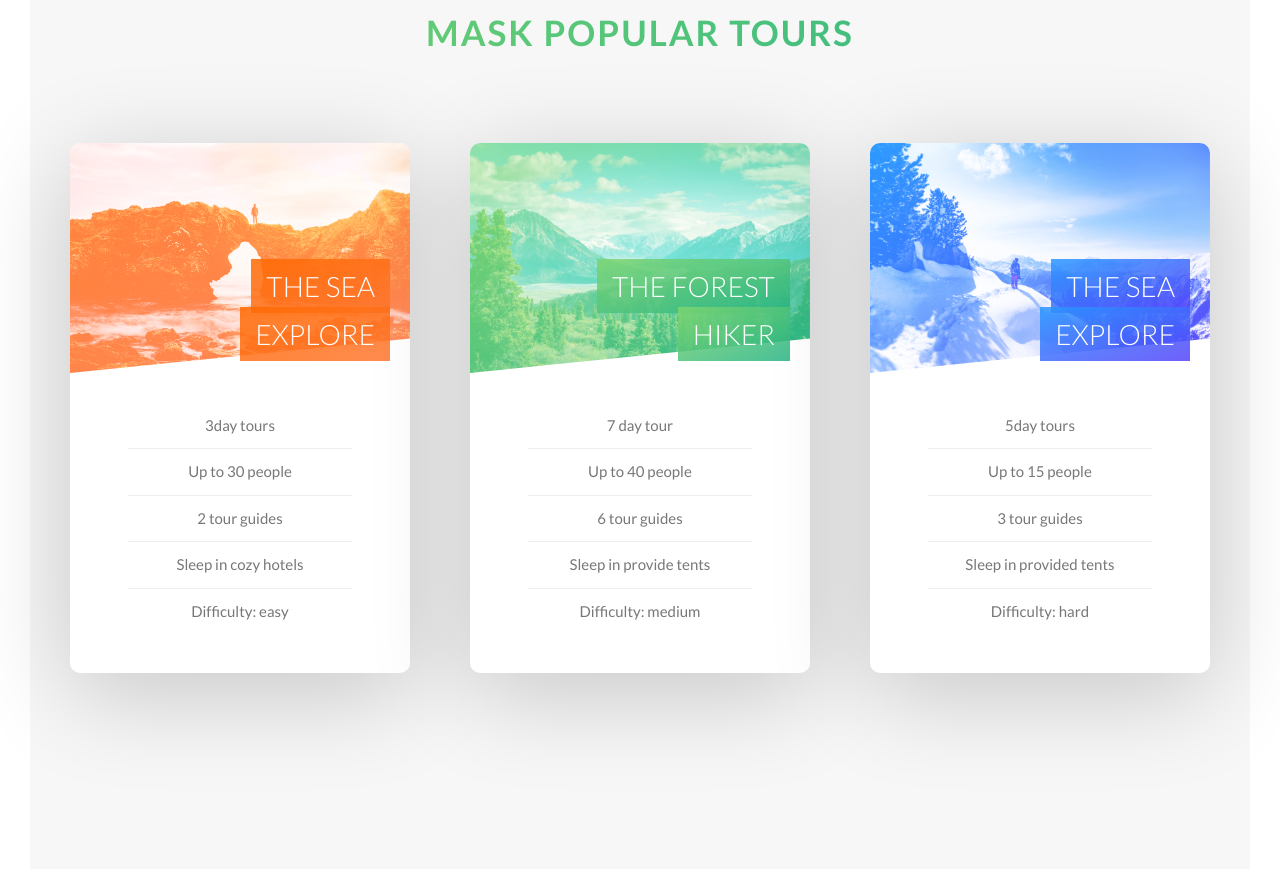
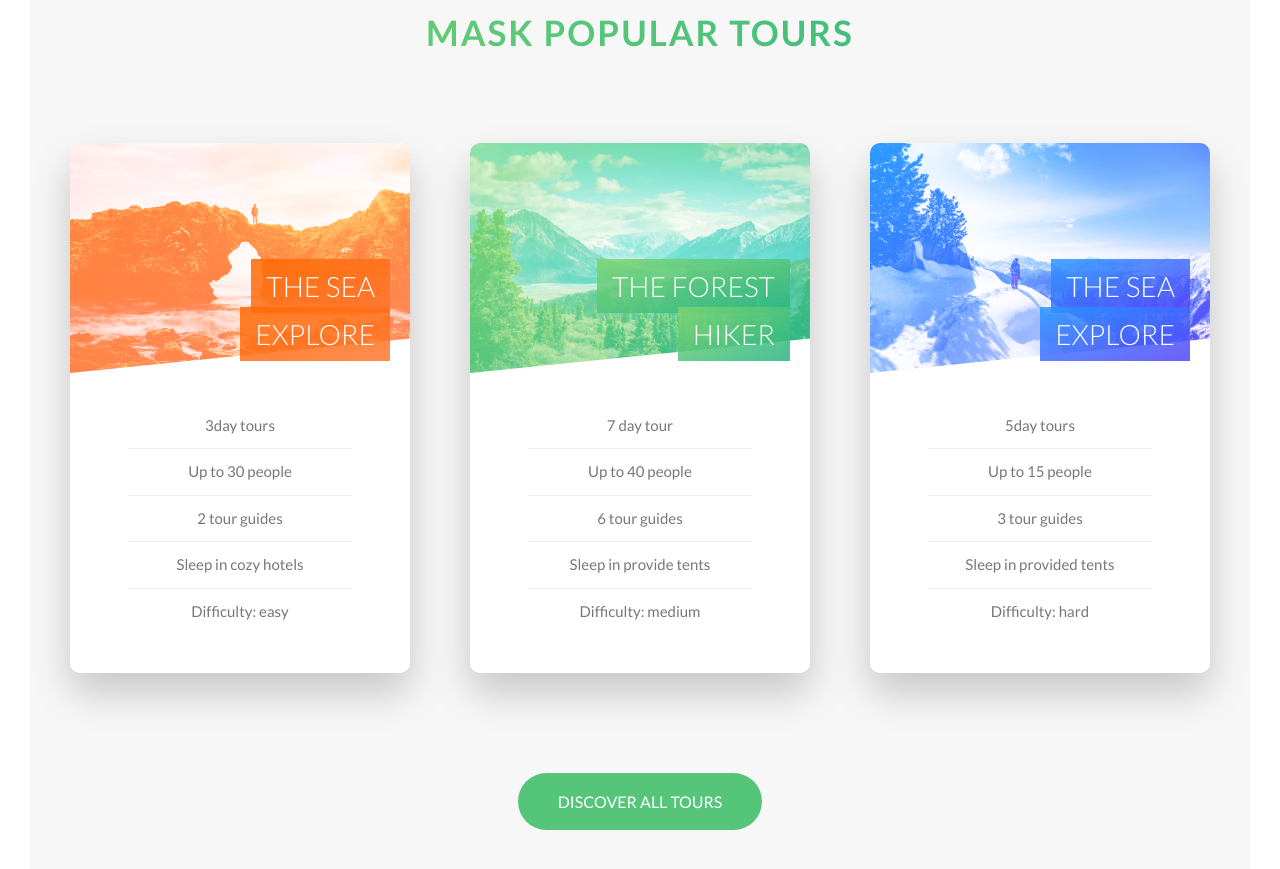
Before and after one commit to elmi-elmi/demo-CSS-Natours, a website: page index.html in a window 1280 px wide. Shown: the part 2222-3091 px from the top of the page. Drawn offline with Linux system fonts and the light colour scheme.

Commit message:
tours section completed

```diff
--- a/index.html
+++ b/index.html
@@ -152,10 +152,18 @@
                                 <li>Difficulty: easy</li>
                             </ul>
                         </div>
+
+
                     </div>
 
                     <div class="card__side card__side--back card__side--back--1">
-                        Back-1
+                        <div class="card--cta">
+                            <div class="card--price-box">
+                                <p class="card--price-only">Only</p>
+                                <p class="card--price-value">$297</p>
+                            </div>
+                            <a href="#" class="btn btn--white">Book now!</a>
+                        </div>
                     </div>
                 </div>
             </div>
@@ -179,7 +187,13 @@
                     </div>
 
                     <div class="card__side card__side--back card__side--back--2">
-                        Back-2
+                        <div class="card--cta">
+                            <div class="card--price-box">
+                                <p class="card--price-only">Only</p>
+                                <p class="card--price-value">$437</p>
+                            </div>
+                            <a href="#" class="btn btn--white">Book now!</a>
+                        </div>
                     </div>
                 </div>
             </div>
@@ -203,13 +217,21 @@
                     </div>
 
                     <div class="card__side card__side--back card__side--back--3">
-                        Back-3
+                        <div class="card--cta">
+                            <div class="card--price-box">
+                                <p class="card--price-only">Only</p>
+                                <p class="card--price-value">$597</p>
+                            </div>
+                            <a href="#" class="btn btn--white">Book now!</a>
+                        </div>
                     </div>
                 </div>
             </div>
         </div>
 
-
+<div class="u-center-text u-margin-top-huge">
+        <a href="#" class="btn btn--green ">Discover all tours</a>
+</div>
     </section>
 </main>
 <!--
--- a/sass/base/_utilities.scss
+++ b/sass/base/_utilities.scss
@@ -2,3 +2,8 @@
 .u-margin-big{margin-bottom: 8rem}
 .u-margin-medium{margin-bottom: 4rem}
 .u-margin-small{margin-bottom: 1.5rem}
+
+.u-margin-top-huge{margin-top: 10rem}
+.u-margin-top-big{margin-top: 8rem}
+.u-margin-top-medium{margin-top: 4rem}
+.u-margin-top-small{margin-top: 1.5rem}
--- a/sass/components/_button.scss
+++ b/sass/components/_button.scss
@@ -36,6 +36,17 @@
     }
   }
 
+    &--green {
+      background-color: $color-primary;
+      color: $color-white;
+
+      &::after {
+        background-color: $color-primary;
+      }
+    }
+
+
+
   &::after {
     content: "";
     display: inline-block;
--- a/sass/components/_card.scss
+++ b/sass/components/_card.scss
@@ -18,7 +18,7 @@
     overflow:hidden;
 
 
-    box-shadow: 0 2rem 10rem rgba(0, 0, 0, 0.2);
+    box-shadow: 0 2rem 4rem rgba(0, 0, 0, 0.2);
 
     &--front {
       position:absolute;
@@ -132,4 +132,28 @@
     }
   }
 
+
+  &--cta{
+    position:absolute;
+    top:50%;
+    left:50%;
+    transform:translate(-50%,-50%);
+    width: 80%;
+    text-align: center;
+
+  }
+  &--price-box{
+    margin-bottom: 10rem;
+  }
+  &--price-only{
+    font-size: 1.6rem;
+    color: $color-white;
+  }
+  &--price-value{
+    font-size: 6rem;
+    font-weight: 300;
+    color: $color-white;
+
+  }
+
 }
```
Also changed, not shown: css/style.css, sass/main.css, 2 other files.
